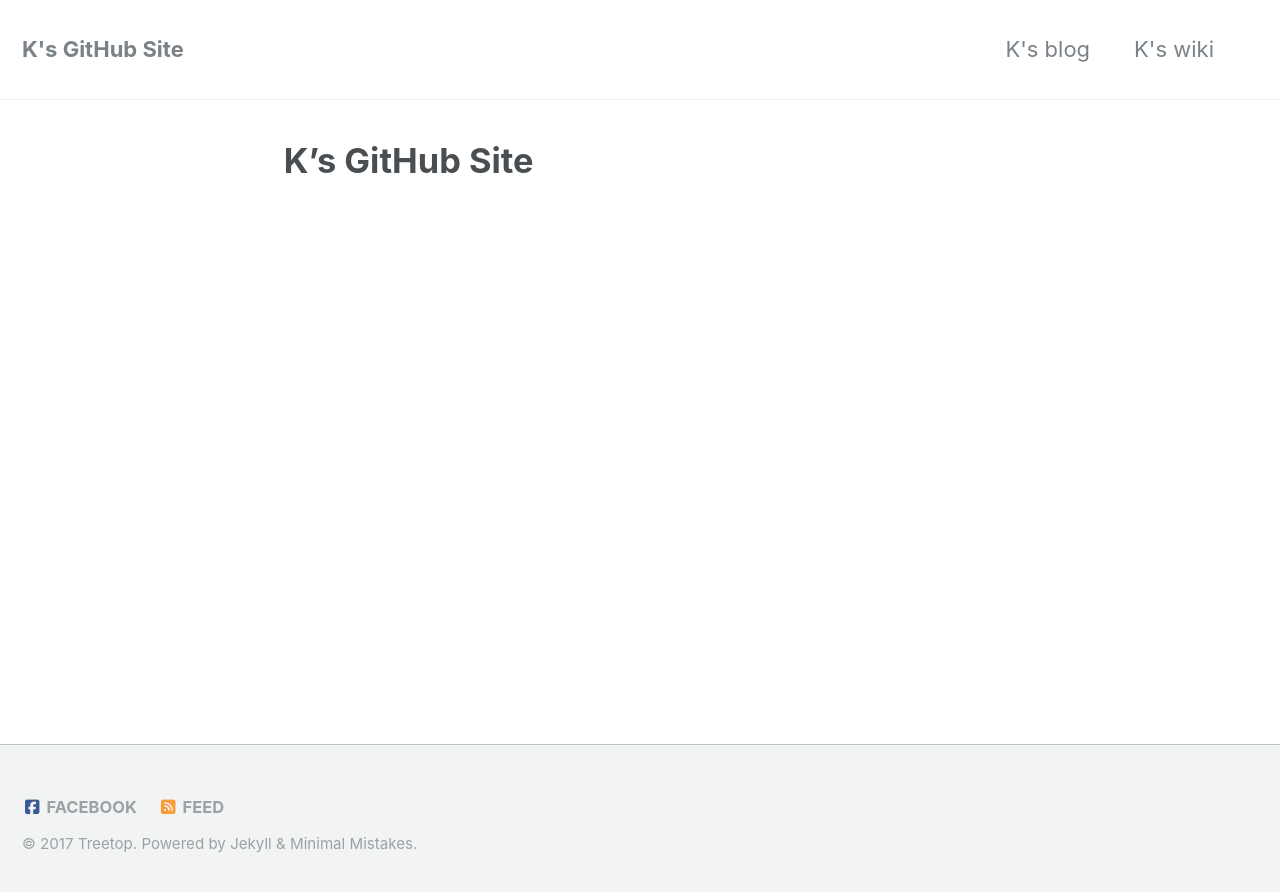
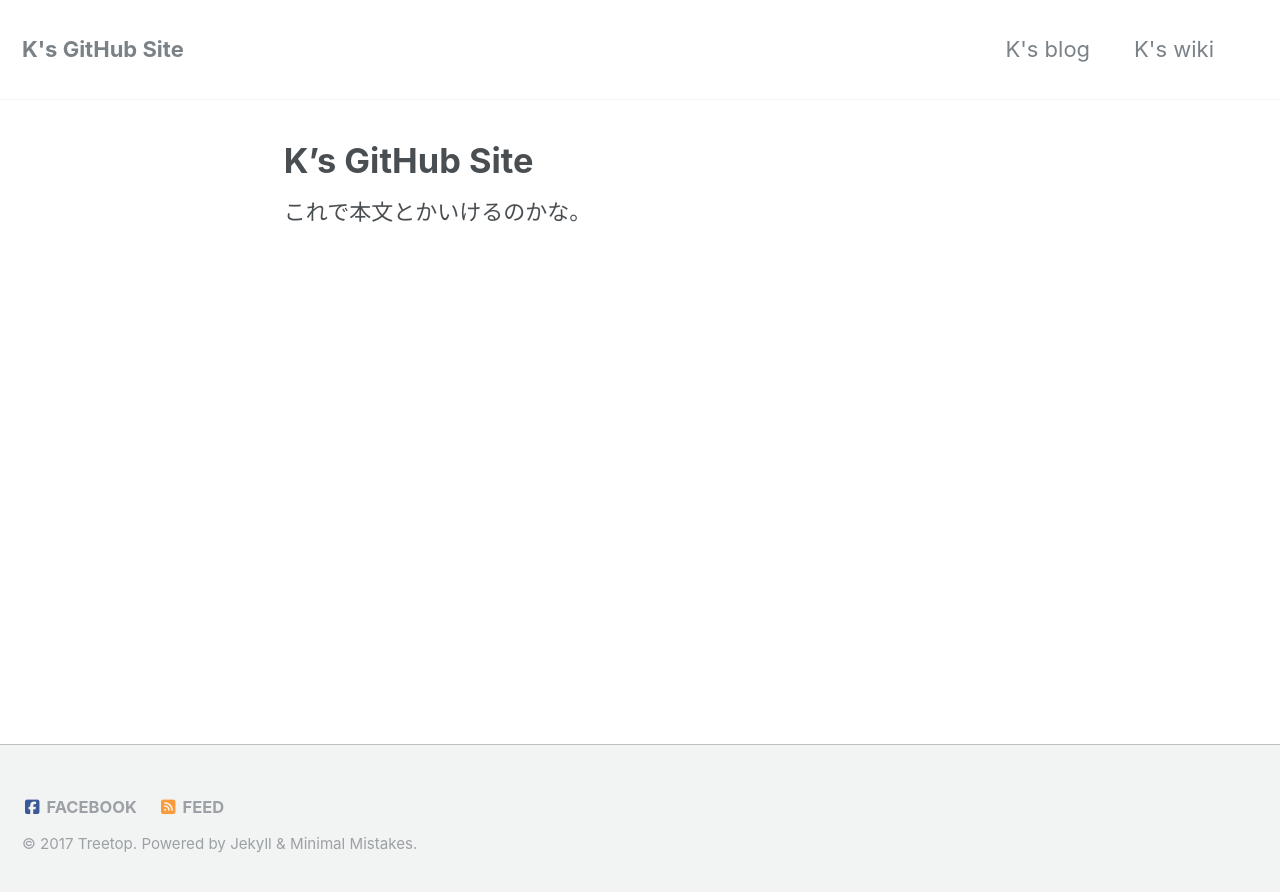
Before and after one commit to laureltreetop/laureltreetop.github.io, a Jekyll site: the page built from index.md, in a window 1280 px wide. Shown: the top 892 px of the page. Built offline with Jekyll 4.4.1, drawn with Linux system fonts in a browser that asks for light colours; nearby versions of some CDN libraries; the list of posts is cut into pages by our own code.

Commit message:
Update index.md

```diff
--- a/index.md
+++ b/index.md
@@ -3,3 +3,4 @@ layout: single
 author: Treetop
 title: "K's GitHub Site"
 ---
+これで本文とかいけるのかな。
```
